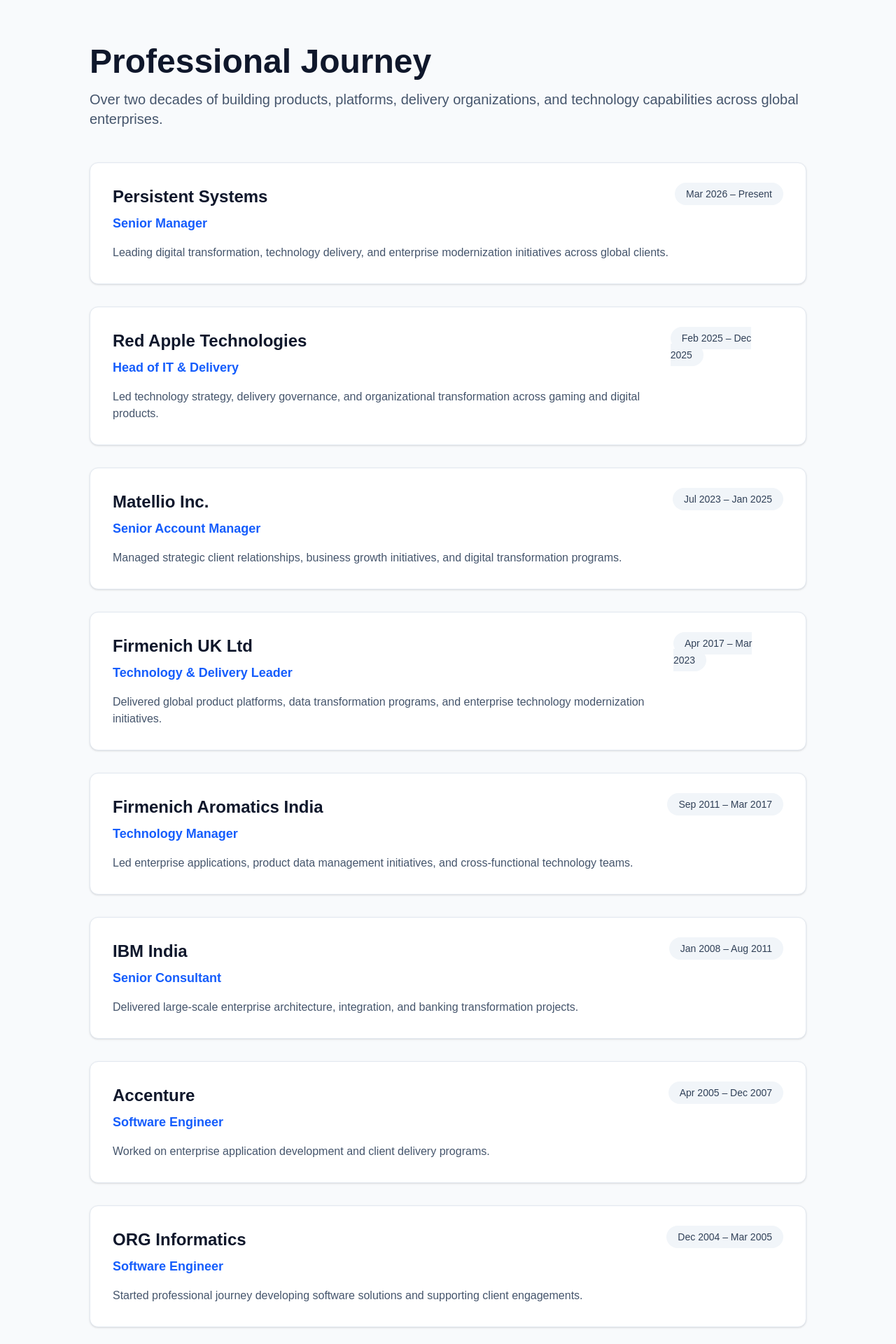
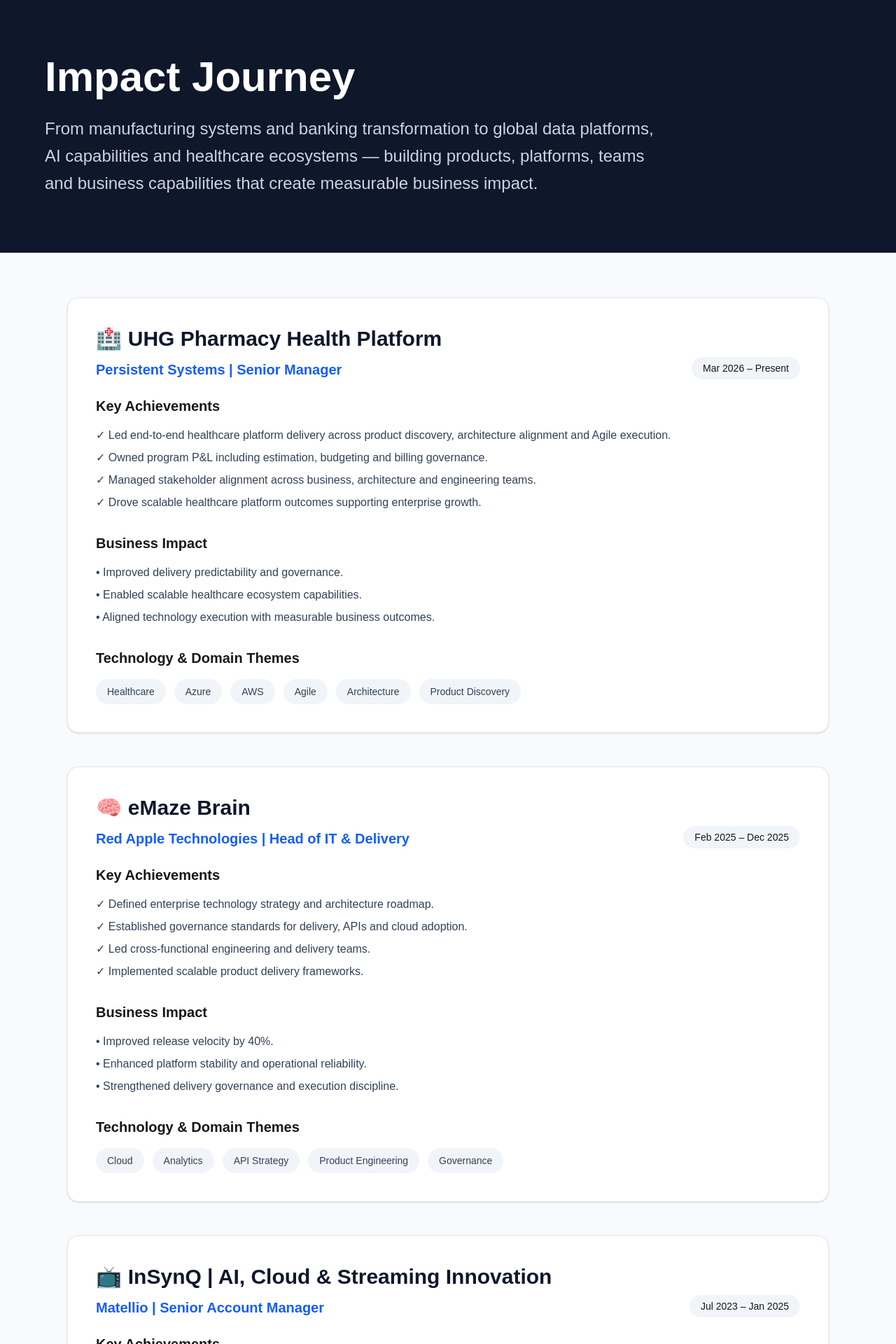
Before and after one commit to iarindambanerjee/arindam-website, a Next.js app: page /experience in a window 1280 px wide. Shown: the top 1920 px of the page at 70% size. Built offline with nearby package versions, Linux system fonts and the light colour scheme.

Commit message:
Refined Impact Journey content

```diff
--- a/app/experience/page.tsx
+++ b/app/experience/page.tsx
@@ -1,115 +1,306 @@
 export default function ExperiencePage() {
-  const experiences = [
+  const journey = [
     {
+      title: "🏥 UHG Pharmacy Health Platform",
       company: "Persistent Systems",
       role: "Senior Manager",
       period: "Mar 2026 – Present",
-      description:
-        "Leading digital transformation, technology delivery, and enterprise modernization initiatives across global clients.",
+      achievements: [
+        "Led end-to-end healthcare platform delivery across product discovery, architecture alignment and Agile execution.",
+        "Owned program P&L including estimation, budgeting and billing governance.",
+        "Managed stakeholder alignment across business, architecture and engineering teams.",
+        "Drove scalable healthcare platform outcomes supporting enterprise growth.",
+      ],
+      impact: [
+        "Improved delivery predictability and governance.",
+        "Enabled scalable healthcare ecosystem capabilities.",
+        "Aligned technology execution with measurable business outcomes.",
+      ],
+      tech: [
+        "Healthcare",
+        "Azure",
+        "AWS",
+        "Agile",
+        "Architecture",
+        "Product Discovery",
+      ],
     },
     {
+      title: "🧠 eMaze Brain",
       company: "Red Apple Technologies",
       role: "Head of IT & Delivery",
       period: "Feb 2025 – Dec 2025",
-      description:
-        "Led technology strategy, delivery governance, and organizational transformation across gaming and digital products.",
+      achievements: [
+        "Defined enterprise technology strategy and architecture roadmap.",
+        "Established governance standards for delivery, APIs and cloud adoption.",
+        "Led cross-functional engineering and delivery teams.",
+        "Implemented scalable product delivery frameworks.",
+      ],
+      impact: [
+        "Improved release velocity by 40%.",
+        "Enhanced platform stability and operational reliability.",
+        "Strengthened delivery governance and execution discipline.",
+      ],
+      tech: [
+        "Cloud",
+        "Analytics",
+        "API Strategy",
+        "Product Engineering",
+        "Governance",
+      ],
     },
     {
-      company: "Matellio Inc.",
+      title: "📺 InSynQ | AI, Cloud & Streaming Innovation",
+      company: "Matellio",
       role: "Senior Account Manager",
       period: "Jul 2023 – Jan 2025",
-      description:
-        "Managed strategic client relationships, business growth initiatives, and digital transformation programs.",
+      achievements: [
+        "Managed a $5M+ enterprise portfolio.",
+        "Built Centers of Excellence for GenAI, Cloud Automation and Mobile Development.",
+        "Led cloud modernization and innovation programs.",
+        "Guided strategic customer engagements and growth initiatives.",
+      ],
+      impact: [
+        "Enabled scalable content delivery and monetization.",
+        "Improved customer engagement and adoption.",
+        "Accelerated innovation-led delivery across accounts.",
+      ],
+      tech: [
+        "Streaming",
+        "GenAI",
+        "Cloud",
+        "Microservices",
+        "Enterprise Delivery",
+      ],
     },
     {
-      company: "Firmenich UK Ltd",
-      role: "Technology & Delivery Leader",
+      title: "📊 Global Product Data Platform",
+      company: "Firmenich UK",
+      role: "Senior Business Systems Manager",
       period: "Apr 2017 – Mar 2023",
-      description:
-        "Delivered global product platforms, data transformation programs, and enterprise technology modernization initiatives.",
+      achievements: [
+        "Led global application modernization initiatives.",
+        "Delivered Azure-based analytics and integration ecosystems.",
+        "Built enterprise-scale Product Data Platform capabilities.",
+        "Enabled data-driven decision making across business functions.",
+      ],
+      impact: [
+        "Improved global product intelligence visibility.",
+        "Reduced platform complexity.",
+        "Strengthened enterprise data governance.",
+      ],
+      tech: [
+        "Azure",
+        "Node.js",
+        "Analytics",
+        "Data Platforms",
+        "Integration Services",
+      ],
     },
     {
-      company: "Firmenich Aromatics India",
-      role: "Technology Manager",
+      title: "🌍 Global Flavor Consumption Knowledge Platform",
+      company: "Firmenich India",
+      role: "Business Systems Manager",
       period: "Sep 2011 – Mar 2017",
-      description:
-        "Led enterprise applications, product data management initiatives, and cross-functional technology teams.",
+      achievements: [
+        "Created the Global Flavor Consumption Knowledge Portal.",
+        "Delivered 30+ migration programs within six months.",
+        "Introduced CI/CD-driven delivery practices.",
+        "Led enterprise application modernization initiatives.",
+      ],
+      impact: [
+        "Improved access to global flavor consumption intelligence.",
+        "Reduced knowledge silos across geographies.",
+        "Enhanced collaboration and decision making.",
+      ],
+      tech: [
+        "Knowledge Management",
+        "Oracle",
+        "Analytics",
+        "CI/CD",
+        "Enterprise Platforms",
+      ],
     },
     {
+      title: "🏛 Enterprise Integration & Digital Transformation",
       company: "IBM India",
-      role: "Senior Consultant",
+      role: "Team Lead",
       period: "Jan 2008 – Aug 2011",
-      description:
-        "Delivered large-scale enterprise architecture, integration, and banking transformation projects.",
+      achievements: [
+        "Led enterprise integration and architecture initiatives.",
+        "Delivered Oracle, WebLogic and OSB-based solutions.",
+        "Managed enterprise-scale release and deployment activities.",
+        "Supported large transformation programs in banking and enterprise domains.",
+      ],
+      impact: [
+        "Improved reliability and operational efficiency.",
+        "Enhanced release governance.",
+        "Modernized enterprise integration landscapes.",
+      ],
+      tech: [
+        "SOA",
+        "Oracle",
+        "WebLogic",
+        "OSB",
+        "Enterprise Integration",
+      ],
     },
     {
+      title: "🏦 Barclays Legacy Replacement Program (LRP)",
       company: "Accenture",
       role: "Software Engineer",
       period: "Apr 2005 – Dec 2007",
-      description:
-        "Worked on enterprise application development and client delivery programs.",
+      achievements: [
+        "Supported account opening modernization initiatives.",
+        "Implemented customer verification workflows.",
+        "Developed account activation processes.",
+        "Contributed to enterprise banking transformation programs.",
+      ],
+      impact: [
+        "Improved customer onboarding experience.",
+        "Enhanced transaction accuracy.",
+        "Modernized banking operations.",
+      ],
+      tech: [
+        "J2EE",
+        "Chordiant",
+        "Banking Systems",
+        "Enterprise Applications",
+      ],
     },
     {
+      title: "🏭 Birla NGK Insulators",
       company: "ORG Informatics",
-      role: "Software Engineer",
+      role: "Trainee Software Engineer",
       period: "Dec 2004 – Mar 2005",
-      description:
-        "Started professional journey developing software solutions and supporting client engagements.",
+      achievements: [
+        "Enhanced Oracle Forms and Oracle 10g applications.",
+        "Supported manufacturing system modernization initiatives.",
+        "Improved reporting and operational workflows.",
+      ],
+      impact: [
+        "Improved process efficiency.",
+        "Enhanced reporting capabilities.",
+        "Built strong enterprise systems foundations.",
+      ],
+      tech: [
+        "Oracle 10g",
+        "Oracle Forms 6i",
+        "PL/SQL",
+        "Manufacturing Systems",
+      ],
     },
   ];
 
   return (
-    <main className="min-h-screen bg-slate-50 px-6 py-16">
-      <div className="mx-auto max-w-5xl">
-        <h1 className="mb-4 text-5xl font-bold text-slate-900">
-          Professional Journey
-        </h1>
+    <main className="min-h-screen bg-slate-50">
+      {/* Header */}
 
-        <p className="mb-12 text-xl text-slate-600">
-          Over two decades of building products, platforms, delivery
-          organizations, and technology capabilities across global enterprises.
-        </p>
+      <section className="bg-slate-900 text-white py-20 px-8">
+        <div className="max-w-6xl mx-auto">
+          <h1 className="text-6xl font-bold mb-6">
+            Impact Journey
+          </h1>
 
-        <div className="space-y-8">
-          {experiences.map((exp, index) => (
+          <p className="text-2xl text-slate-300 max-w-4xl leading-relaxed">
+            From manufacturing systems and banking transformation to global
+            data platforms, AI capabilities and healthcare ecosystems —
+            building products, platforms, teams and business capabilities
+            that create measurable business impact.
+          </p>
+        </div>
+      </section>
+
+      {/* Timeline */}
+
+      <section className="max-w-6xl mx-auto px-8 py-16">
+        <div className="space-y-12">
+          {journey.map((item, index) => (
             <div
               key={index}
-              className="rounded-xl bg-white p-8 shadow-sm border border-slate-200"
+              className="bg-white rounded-2xl shadow-sm border border-slate-200 p-10"
             >
-              <div className="flex flex-col md:flex-row md:justify-between md:items-start">
-                <div>
-                  <h2 className="text-2xl font-bold text-slate-900">
-                    {exp.company}
-                  </h2>
+              <div className="mb-6">
+                <h2 className="text-3xl font-bold text-slate-900 mb-3">
+                  {item.title}
+                </h2>
 
-                  <p className="mt-2 text-lg font-semibold text-blue-600">
-                    {exp.role}
-                  </p>
+                <div className="flex flex-col md:flex-row md:justify-between">
+                  <div>
+                    <p className="text-xl font-semibold text-blue-600">
+                      {item.company} | {item.role}
+                    </p>
+                  </div>
 
-                  <p className="mt-4 text-slate-600">
-                    {exp.description}
-                  </p>
+                  <div className="mt-2 md:mt-0">
+                    <span className="bg-slate-100 px-4 py-2 rounded-full text-sm font-medium">
+                      {item.period}
+                    </span>
+                  </div>
                 </div>
+              </div>
 
-                <div className="mt-4 md:mt-0">
-                  <span className="rounded-full bg-slate-100 px-4 py-2 text-sm font-medium text-slate-700">
-                    {exp.period}
-                  </span>
+              {/* Achievements */}
+
+              <div className="mb-8">
+                <h3 className="text-xl font-bold mb-4">
+                  Key Achievements
+                </h3>
+
+                <ul className="space-y-2 text-slate-700">
+                  {item.achievements.map((achievement, i) => (
+                    <li key={i}>✓ {achievement}</li>
+                  ))}
+                </ul>
+              </div>
+
+              {/* Impact */}
+
+              <div className="mb-8">
+                <h3 className="text-xl font-bold mb-4">
+                  Business Impact
+                </h3>
+
+                <ul className="space-y-2 text-slate-700">
+                  {item.impact.map((impact, i) => (
+                    <li key={i}>• {impact}</li>
+                  ))}
+                </ul>
+              </div>
+
+              {/* Technology */}
+
+              <div>
+                <h3 className="text-xl font-bold mb-4">
+                  Technology & Domain Themes
+                </h3>
+
+                <div className="flex flex-wrap gap-3">
+                  {item.tech.map((tech, i) => (
+                    <span
+                      key={i}
+                      className="bg-slate-100 px-4 py-2 rounded-full text-sm font-medium text-slate-700"
+                    >
+                      {tech}
+                    </span>
+                  ))}
                 </div>
               </div>
             </div>
           ))}
         </div>
 
+        {/* Back Button */}
+
         <div className="mt-16">
           <a
             href="/"
-            className="rounded-lg bg-slate-900 px-6 py-3 text-white hover:bg-slate-700"
+            className="inline-block bg-slate-900 text-white px-8 py-4 rounded-lg hover:bg-slate-800"
           >
             ← Back to Home
           </a>
         </div>
-      </div>
+      </section>
     </main>
   );
 }
```
